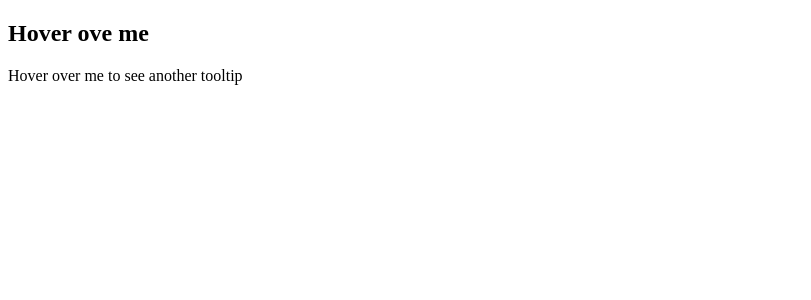
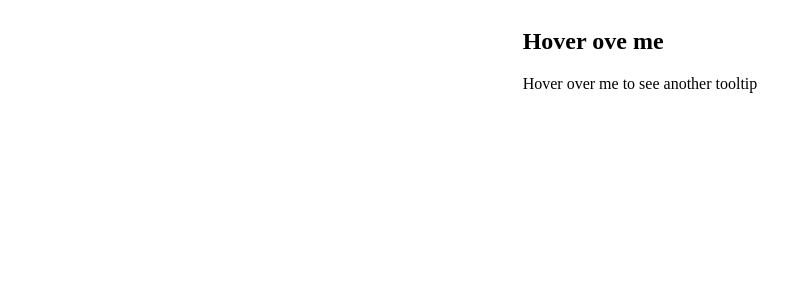
Before and after one commit to acciojob/react-composition-3-AmeyPank, a React app: page / in a window 1280 px wide. Shown: the top 300 px of the page, without its empty margins (0-811 px from the left). Built offline with nearby package versions, Linux system fonts and the light colour scheme.

Commit message:
Use class name tootip for children text. Use class name tooltiptext for tooltip text.

```diff
--- a/src/components/App.js
+++ b/src/components/App.js
@@ -1,15 +1,16 @@
 import React from 'react';
 import Tooltip from './Tooltip';
 
+import "../styles/App.css"
 const App = () => {
   return (
     <div className="app">
       <Tooltip text="This is a tooltip">
-        <h2><span className="tooltip">Hover ove me</span></h2>
+        <h2 className="tooltip">Hover ove me</h2>
       </Tooltip>
 
       <Tooltip text="This is another tooltip">
-        <p><span className="tooltip">Hover over me to see another tooltip</span></p>
+        <p className="tooltip">Hover over me to see another tooltip</p>
       </Tooltip>
     </div>
   );
--- a/src/styles/App.css
+++ b/src/styles/App.css
@@ -1 +1,6 @@
-/*  */
+body{
+    display: flex;
+    flex-direction: column; /* Align elements vertically */
+    justify-content: center; /* Center elements vertically */
+    align-items: center; /* Center elements horizontally */
+  }
```
